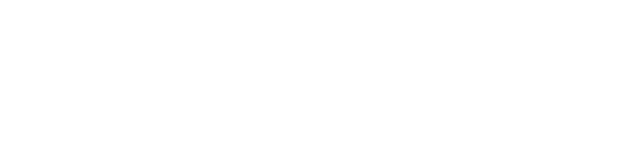
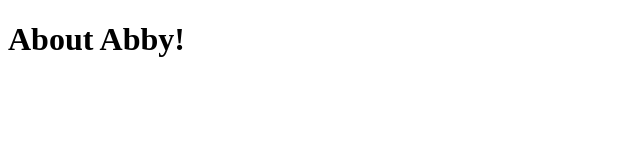
Before and after one commit to abigailettore/about, a plain HTML site: page index.html in a window 1280 px wide. Shown: the whole page, without its empty margins (0-640 px from the left). Drawn offline with Linux system fonts and the light colour scheme.

Commit message:
about page edit

```diff
--- a/index.html
+++ b/index.html
@@ -7,6 +7,6 @@
     <title>Document</title>
 </head>
 <body>
-
+    <h1>About Abby!</h1>
 </body>
 </html>
```
